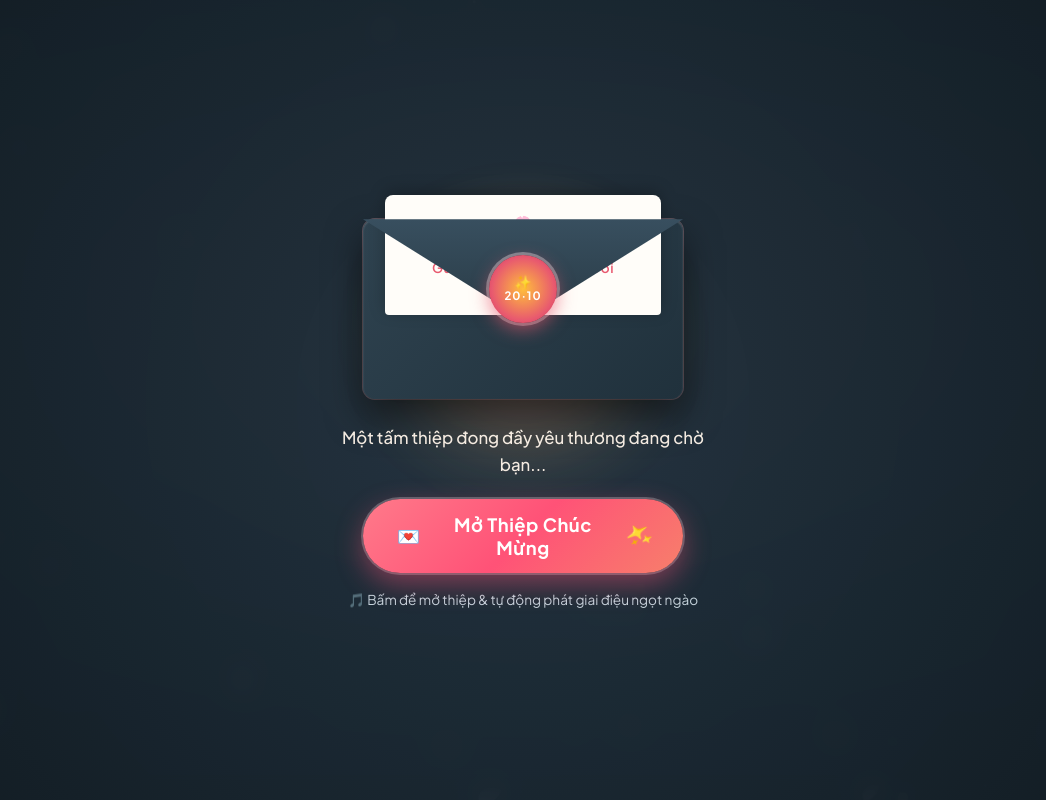
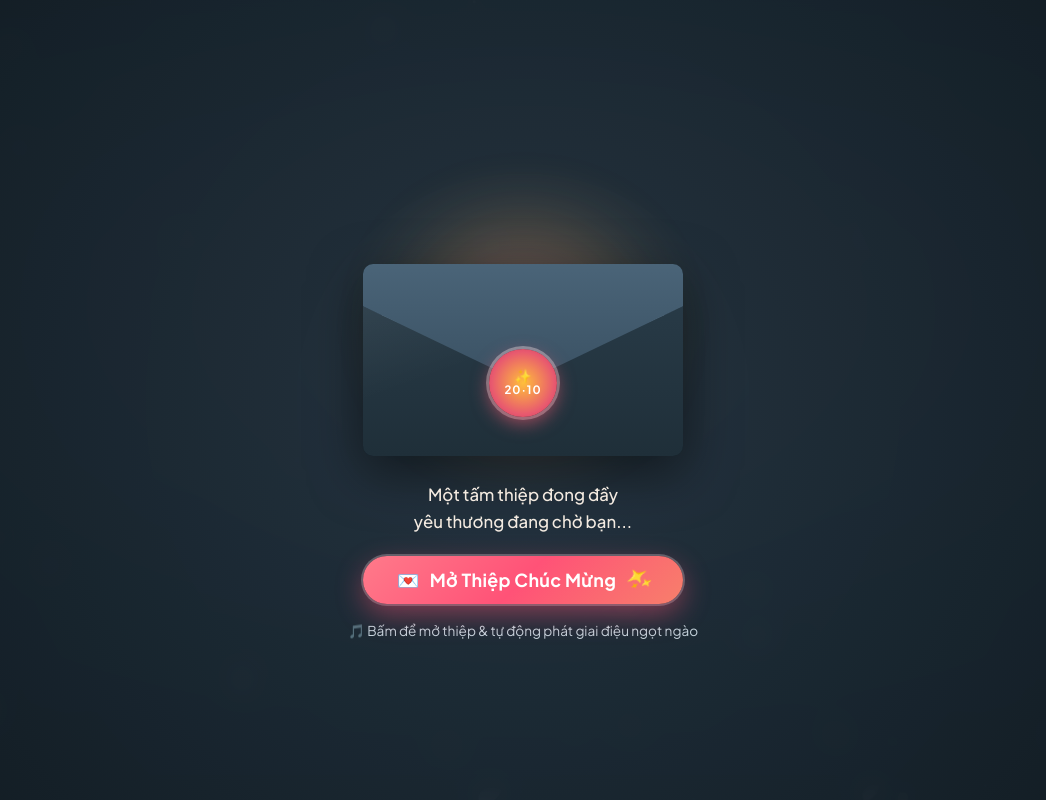
Before and after one commit to tungtran186/chuc-mung-20-10, a plain HTML site: page index.html in a window 1280 px wide. Shown: the top 800 px of the page, without its empty margins (117-1163 px from the left). Drawn offline with nearby package versions, Linux system fonts and the light colour scheme; a web font is replaced by a local one.

Commit message:
Sửa phong bì mở đầu trên điện thoại
Dựng lại phong bì 4 lớp đặc (mặt sau < thiệp < mặt trước < nắp < con dấu) để thiệp nằm gọn khi đóng; khi mở nắp lật ra sau, thiệp trượt lên rồi mới lên lớp trên cùng. Nút mở thiệp 1 dòng, câu dẫn chia dòng cân đối.

Co-Authored-By: Claude Opus 5.5 <noreply@anthropic.com>

```diff
--- a/index.html
+++ b/index.html
@@ -210,19 +210,20 @@
       <!-- Cánh hoa trang trí lơ lửng quanh thiệp -->
       <div class="envelope-glow-aura" aria-hidden="true"></div>
 
-      <div class="envelope-wrapper">
-        <div class="envelope-flap" aria-hidden="true"></div>
-        <div class="envelope-pocket">
-          <!-- Tấm thiệp nhô ra nhẹ -->
-          <div class="letter-preview" aria-hidden="true">
+      <!-- Thứ tự lớp khi đóng: mặt sau < thiệp < mặt trước < nắp < con dấu.
+           Khi mở: nắp lật ra sau, thiệp trượt lên trên cùng. -->
+      <div class="envelope-wrapper" aria-hidden="true">
+        <div class="envelope-back"></div>
+        <div class="letter-preview">
           <span class="letter-preview-heart">🌸</span>
           <span class="letter-preview-text">Gửi người phụ nữ tuyệt vời</span>
         </div>
+        <div class="envelope-front"></div>
+        <div class="envelope-flap"></div>
         <div class="envelope-seal">
           <div class="seal-inner">
             <span class="seal-icon">✨</span>
             <span class="seal-text">20·10</span>
-            </div>
           </div>
         </div>
       </div>
--- a/script.js
+++ b/script.js
@@ -598,6 +598,7 @@ function setupEnvelopeIntro(musicManager) {
     }
 
     // 3. Mờ phong bì và kích hoạt giao diện chính
+    //    (đợi nắp lật + thiệp trượt ra xong: hoạt ảnh letter-rise kết thúc ở ~1.2s)
     setTimeout(() => {
       overlay.classList.add('hide-envelope');
       document.body.classList.add('card-opened');
@@ -606,17 +607,17 @@ function setupEnvelopeIntro(musicManager) {
       if (interactiveEngine) {
         interactiveEngine.burst(window.innerWidth / 2, window.innerHeight * 0.4);
       }
-    }, 550);
+    }, 1300);
 
     // Xóa khỏi DOM sau khi chuyển cảnh xong
     setTimeout(() => {
       overlay.style.display = 'none';
       const mainContent = document.getElementById('main-content');
       if (mainContent) mainContent.focus();
-    }, 1400);
+    }, 2150);
   }
 
-  openBtn.addEventListener('click', openCard);
+  openBtn.addEventListener('click', openCard, { once: true });
 }
 
 
--- a/style.css
+++ b/style.css
@@ -256,42 +256,66 @@ body.card-opened .corner-mid-left {
   animation: pulse-glow 3s infinite alternate;
 }
 
+/* Phong bì: 4 lớp màu đặc chồng lên nhau trong cùng một khung.
+   Mặt trước che toàn bộ trừ khe chữ V phía trên, nắp phủ khít đúng khe đó
+   -> khi đóng, tấm thiệp bị che kín hoàn toàn. */
 .envelope-wrapper {
+  --env-w: min(78vw, 320px);
+  --env-h: calc(var(--env-w) * 0.6);
+  --env-side: 22%;   /* Chiều cao mép bên của mặt trước / nắp */
+  --env-tip: 62%;    /* Đỉnh nhọn của nắp (tính theo chiều cao phong bì) */
   position: relative;
-  width: min(80vw, 320px);
-  height: clamp(170px, 46vw, 210px);
+  width: var(--env-w);
+  height: var(--env-h);
+  /* Chừa khoảng trống phía trên cho nắp lật lên và thiệp trượt ra */
+  margin-top: calc(var(--env-h) * 0.55);
   margin-bottom: clamp(16px, 4vh, 26px);
   perspective: 900px;
-}
-
-.envelope-pocket {
+  filter: drop-shadow(0 16px 26px rgba(0, 0, 0, 0.5));
+}
+
+.envelope-back,
+.envelope-front,
+.envelope-flap {
   position: absolute;
-  bottom: 0;
+  left: 0;
   width: 100%;
-  height: clamp(140px, 40vw, 180px);
-  background: linear-gradient(135deg, #2f4350 0%, #20313c 100%);
-  border-radius: 12px;
-  box-shadow: 0 16px 36px rgba(0, 0, 0, 0.55), inset 0 1px 2px rgba(255, 255, 255, 0.2), 0 0 0 1px rgba(255, 182, 193, 0.3);
-  overflow: visible;
-  display: flex;
-  align-items: center;
-  justify-content: center;
+}
+
+.envelope-back {
+  z-index: 1;
+  top: 0;
+  height: 100%;
+  background: #16222a;
+  border-radius: 10px;
+}
+
+.envelope-front {
+  z-index: 3;
+  top: 0;
+  height: 100%;
+  background:
+    linear-gradient(160deg, rgba(255, 255, 255, 0.07) 0%, transparent 45%),
+    linear-gradient(180deg, #2a3d4a 0%, #1f2f39 100%);
+  border-radius: 0 0 10px 10px;
+  clip-path: polygon(0 var(--env-side), 50% 60%, 100% var(--env-side), 100% 100%, 0 100%);
 }
 
 .letter-preview {
   position: absolute;
-  top: -24px;
-  width: 86%;
-  height: clamp(90px, 25vw, 120px);
+  z-index: 2;
+  top: 8px;
+  left: 6%;
+  width: 88%;
+  height: calc(100% - 16px);
   background: #fffdf9;
-  border-radius: 8px 8px 4px 4px;
-  box-shadow: 0 -4px 16px rgba(0, 0, 0, 0.25);
+  border-radius: 6px;
+  box-shadow: 0 -2px 10px rgba(0, 0, 0, 0.18);
   display: flex;
   flex-direction: column;
   align-items: center;
   justify-content: flex-start;
-  padding-top: 12px;
-  transition: transform 0.6s var(--ease-spring);
+  padding: 12px 8px 0;
   color: #333;
 }
 
@@ -315,19 +339,21 @@ body.card-opened .corner-mid-left {
 }
 
 .envelope-seal {
+  --seal-size: clamp(56px, 15vw, 68px);
   position: absolute;
-  top: clamp(28px, 8vw, 36px);
-  width: clamp(56px, 15vw, 68px);
-  height: clamp(56px, 15vw, 68px);
+  /* Đặt tâm con dấu ngay đỉnh nhọn của nắp */
+  top: calc(var(--env-tip) - var(--seal-size) / 2);
+  left: calc(50% - var(--seal-size) / 2);
+  width: var(--seal-size);
+  height: var(--seal-size);
   background: radial-gradient(circle, #ffbe3b 0%, #e8596f 65%, #c8324f 100%);
   border-radius: 50%;
   box-shadow: 0 6px 18px rgba(232, 89, 111, 0.65), 0 0 0 3px rgba(255, 255, 255, 0.35);
   display: flex;
   align-items: center;
   justify-content: center;
-  cursor: pointer;
   z-index: 5;
-  transition: transform 0.3s var(--ease-spring);
+  transition: transform 0.3s ease, opacity 0.25s ease;
 }
 
 .seal-inner {
@@ -342,20 +368,41 @@ body.card-opened .corner-mid-left {
 .seal-text { font-size: 0.72rem; font-weight: 800; letter-spacing: 1px; }
 
 .envelope-flap {
-  position: absolute;
-  top: clamp(20px, 6vw, 30px);
-  left: 0;
-  width: 100%;
-  height: clamp(75px, 22vw, 100px);
-  background: linear-gradient(180deg, #384f5f 0%, #293b46 100%);
-  clip-path: polygon(0 0, 100% 0, 50% 100%);
+  z-index: 4;
+  top: 0;
+  height: var(--env-tip);
+  background: linear-gradient(180deg, #4a6478 0%, #3a5163 100%);
+  border-radius: 10px 10px 0 0;
+  /* Mép bên thẳng xuống bằng mặt trước rồi vuốt nhọn về giữa -> phủ kín khe chữ V */
+  clip-path: polygon(0 0, 100% 0, 100% calc(var(--env-side) / 0.62), 50% 100%, 0 calc(var(--env-side) / 0.62));
   transform-origin: top center;
-  transition: transform 0.6s ease;
-  z-index: 4;
-}
-
-.envelope-wrapper.open-anim .envelope-flap { transform: rotateX(180deg); }
-.envelope-wrapper.open-anim .letter-preview { transform: translateY(-50px); }
+  /* Đổi lớp ra sau thiệp đúng lúc nắp dựng đứng (nửa thời gian lật) */
+  transition: transform 0.45s ease-in-out, z-index 0s linear 0.22s;
+}
+
+/* --- Khi mở --- */
+.envelope-wrapper.open-anim .envelope-flap {
+  transform: rotateX(180deg);
+  z-index: 0;
+}
+
+.envelope-wrapper.open-anim .envelope-seal {
+  opacity: 0;
+  transform: scale(0.6);
+}
+
+/* Thiệp trượt lên (vẫn sau mặt trước) cho đến khi ra khỏi phong bì hẳn,
+   lúc đó mới chuyển lên lớp trên cùng rồi hạ nhẹ xuống -> không bị "nhảy" lớp */
+.envelope-wrapper.open-anim .letter-preview {
+  animation: letter-rise 0.9s cubic-bezier(0.33, 1, 0.68, 1) 0.3s both;
+}
+
+@keyframes letter-rise {
+  0%   { transform: translateY(0);    z-index: 2; }
+  65%  { transform: translateY(-88%); z-index: 2; }
+  66%  { transform: translateY(-88%); z-index: 6; }
+  100% { transform: translateY(-62%); z-index: 6; }
+}
 
 .envelope-caption {
   font-size: clamp(0.92rem, 3.5vw, 1.05rem);
@@ -363,6 +410,7 @@ body.card-opened .corner-mid-left {
   margin-bottom: clamp(14px, 3vh, 20px);
   opacity: 0.95;
   font-weight: 500;
+  text-wrap: balance; /* Chia đều 2 dòng, tránh rớt 1 từ lẻ xuống dòng */
 }
 
 .btn-open-card {
@@ -375,17 +423,33 @@ body.card-opened .corner-mid-left {
   border: none;
   border-radius: 50px;
   min-height: 48px;
-  padding: 14px 34px;
-  font-size: clamp(1rem, 4vw, 1.15rem);
+  padding: 14px clamp(18px, 6vw, 34px);
+  font-size: clamp(0.95rem, 4.3vw, 1.12rem);
   font-weight: 700;
   font-family: var(--font-body);
-  letter-spacing: 0.5px;
+  letter-spacing: 0.3px;
+  line-height: 1;
+  white-space: nowrap;
   cursor: pointer;
   box-shadow: 0 10px 28px rgba(255, 82, 119, 0.45), 0 0 0 2px rgba(255, 255, 255, 0.25);
   transition: all 0.35s var(--ease-spring);
   position: relative;
   overflow: hidden;
-  width: min(88vw, 320px);
+  width: auto;
+  min-width: min(100%, 300px);
+  max-width: 100%;
+}
+
+.btn-open-card .btn-icon,
+.btn-open-card .btn-sparkle {
+  display: inline-flex;
+  align-items: center;
+  line-height: 1;
+}
+
+/* Màn hình rất hẹp: bỏ icon trang trí bên phải để chữ đủ chỗ trên 1 dòng */
+@media (max-width: 379px) {
+  .btn-open-card .btn-sparkle { display: none; }
 }
 
 .btn-open-card:hover {
@@ -411,6 +475,7 @@ body.card-opened .corner-mid-left {
   font-size: clamp(0.76rem, 2.6vw, 0.85rem);
   color: var(--color-text-dim);
   margin-top: clamp(10px, 2vh, 16px);
+  text-wrap: balance;
 }
 
 /* --- 6. PHẦN THIỆP CHÍNH (HERO CARD) --- */
@@ -512,6 +577,7 @@ body.card-opened .hero-actions { transition-delay: 1.75s; }
   background: linear-gradient(120deg, #ffffff 0%, #fff4e0 40%, #ffd494 60%, #ffffff 100%);
   background-size: 200% auto;
   -webkit-background-clip: text;
+  background-clip: text;
   -webkit-text-fill-color: transparent;
   animation: shine-text 5s linear infinite;
 }
```
Lines whose indentation alone changed are shown as unchanged.
